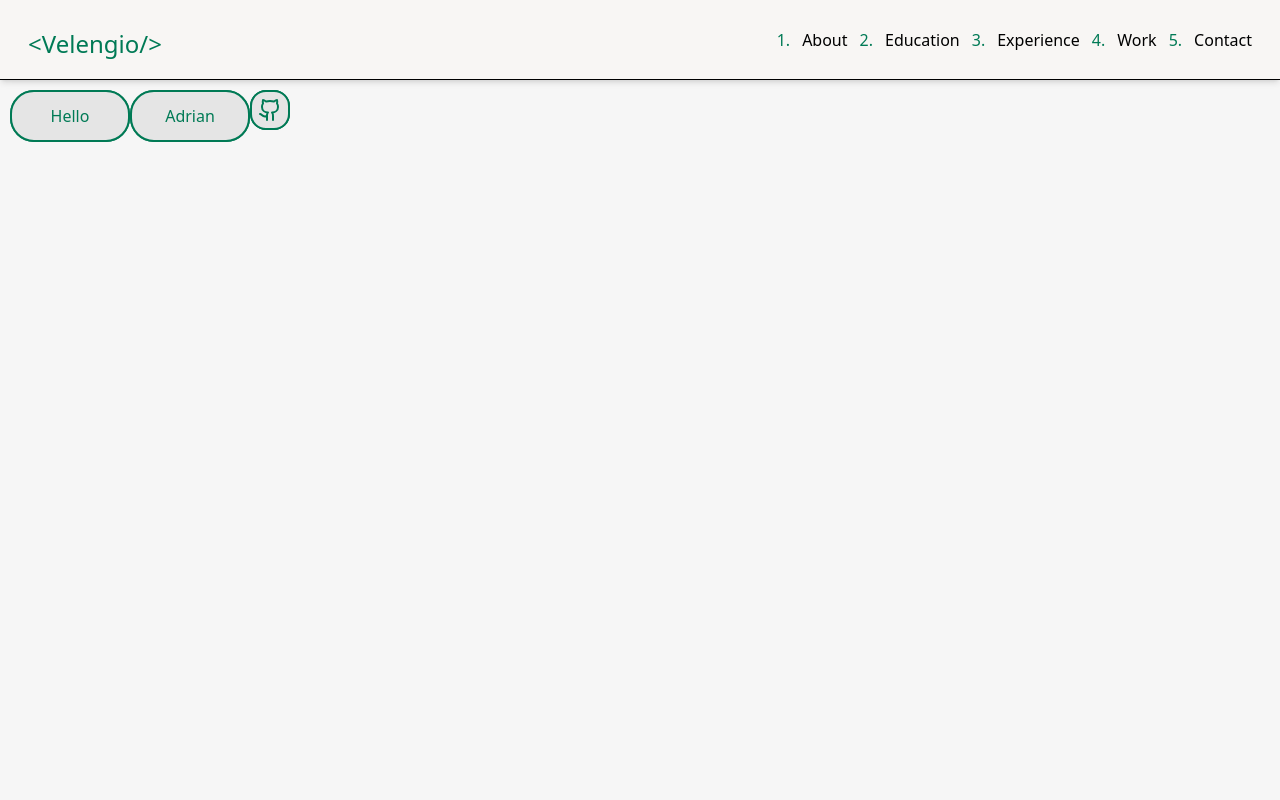
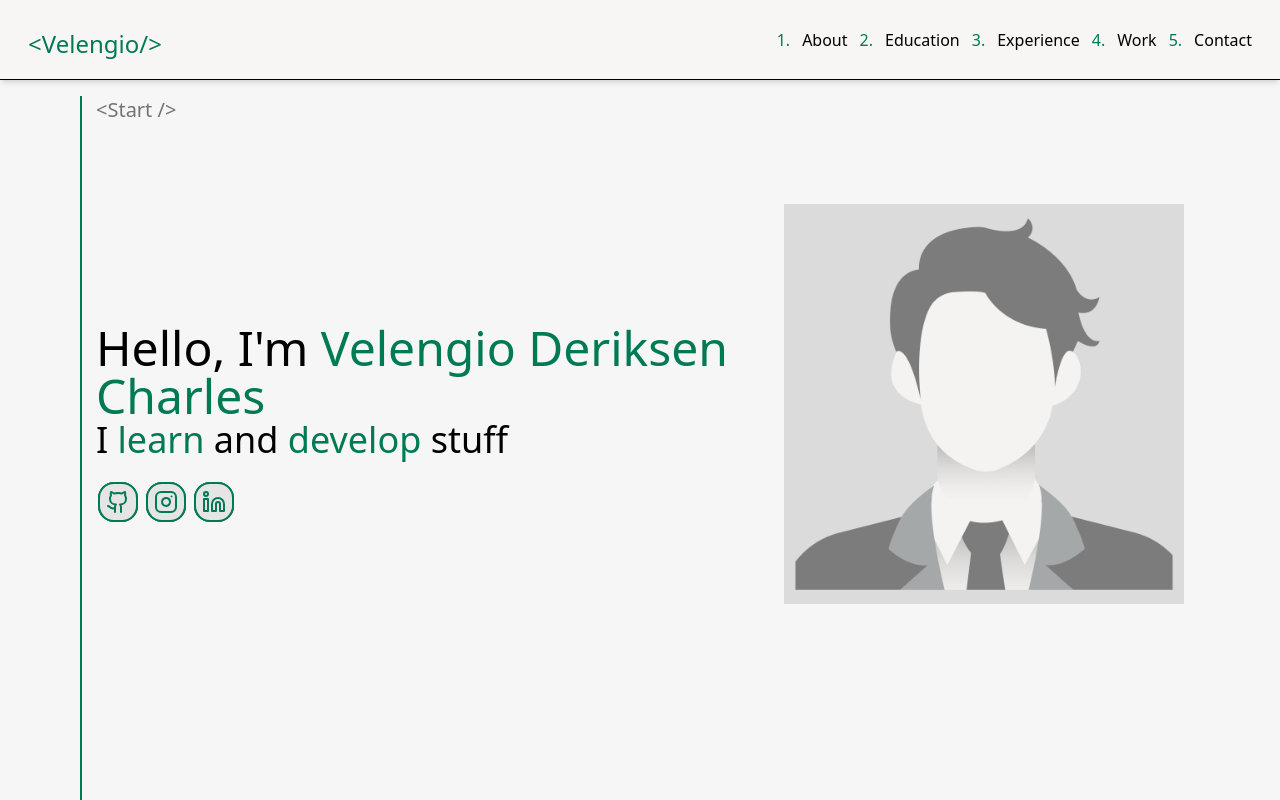
Before and after one commit to Unalome7431/personal-portfolio, a React (Vite) app: page / in a window 1280 px wide. Shown: the top 800 px of the page. Built offline with nearby package versions, Linux system fonts and the light colour scheme.

Commit message:
start navigation

```diff
--- a/src/App.jsx
+++ b/src/App.jsx
@@ -1,15 +1,17 @@
+import { Star } from 'lucide-react'
 import './App.css'
 import NavBar from './components/NavBar'
 import About from './navigation/About'
 import Contact from './navigation/Contact'
+import Start from './navigation/Start'
 
 function App() {
 
   return (
     <>
       <NavBar />
+      <Start />
       <About />
-      <Contact />
     </>
   )
 }
--- a/src/navigation/About.jsx
+++ b/src/navigation/About.jsx
@@ -5,10 +5,8 @@ import IconButton from "../components/IconButton"
 function About() {
 
   return (
-    <div className="h-dvh bg-[#F6F6F6] mt-20 p-2">
-      <CustomButton text={"Hello"}/>
-      <CustomButton text={"Adrian"}/>
-      <IconButton Icon={Github}/>
+    <div className="h-dvh bg-[#F6F6F6] p-2">
+      <div className="w-px h-dvh border-[1.5px] border-emerald-700 absolute left-20"></div>
     </div>
   )
 }
--- /dev/null
+++ b/src/navigation/Start.jsx
@@ -0,0 +1,38 @@
+import IconButton from "../components/IconButton"
+import { Github, Instagram, Linkedin } from "lucide-react"
+import ProfilePlaceholder from '../assets/profile-placeholder.jpg'
+
+function Start() {
+
+  return (
+    <div className="h-dvh bg-[#F6F6F6] pt-24 p-2">
+      <div className="w-px h-dvh border-[1.5px] border-emerald-700 absolute left-20"></div>
+
+      <div className="ml-22">
+        <p className="text-neutral-500 text-xl">{"<Start />"}</p>
+
+        <div className="flex justify-between">
+          <div>
+            <div className="mt-50">
+              <p className="text-5xl">Hello, I'm <span className="text-emerald-700">Velengio Deriksen Charles</span></p>
+              <p className="text-4xl">I <span className="text-emerald-700">learn</span> and <span className="text-emerald-700">develop</span> stuff</p>
+            </div>
+
+            <div className="mt-5 flex gap-2">
+              <IconButton Icon={Github}/>
+              <IconButton Icon={Instagram}/>
+              <IconButton Icon={Linkedin}/>
+            </div>
+          </div>
+
+          <img className="w-100 mr-22 mt-20" src={ProfilePlaceholder} alt="Profile" />
+        </div>
+
+
+      </div>
+
+    </div>
+  )
+}
+
+export default Start
```
Also changed, not shown: src/assets/profile-placeholder.jpg (added).
